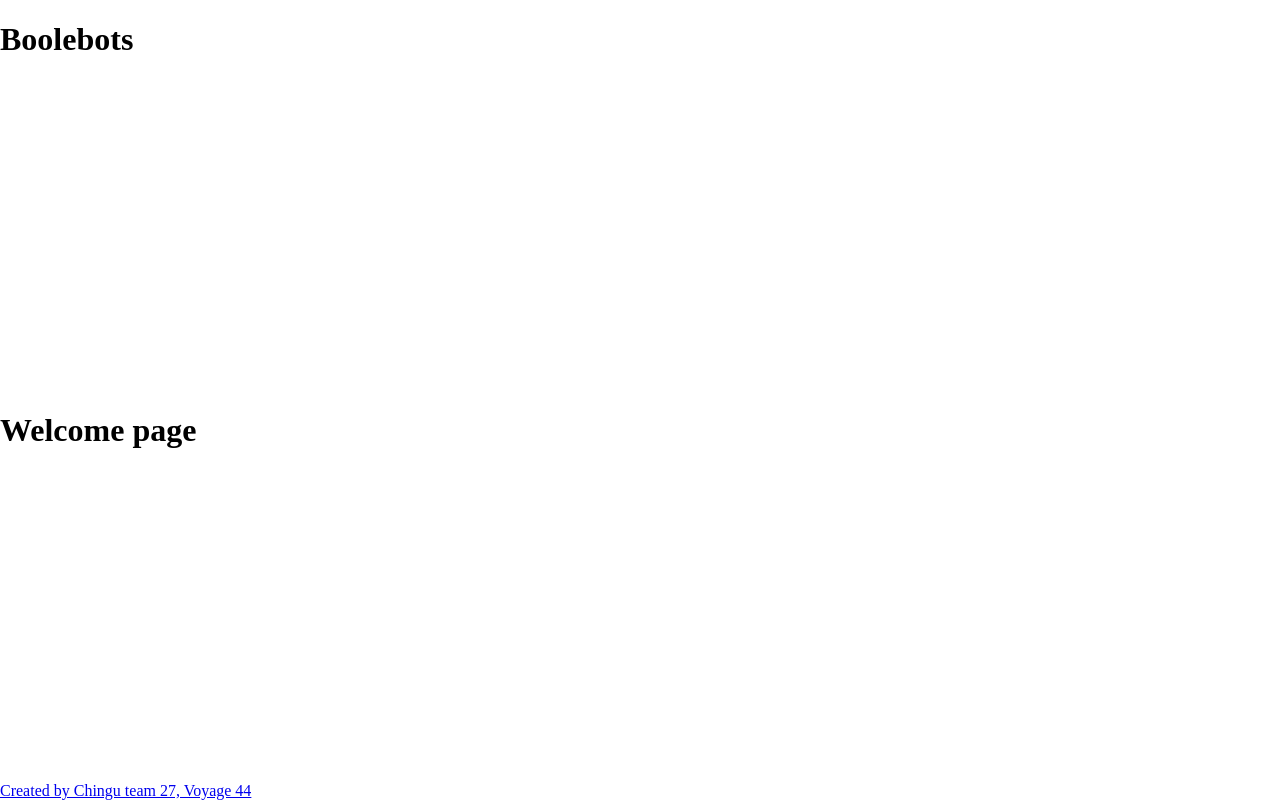
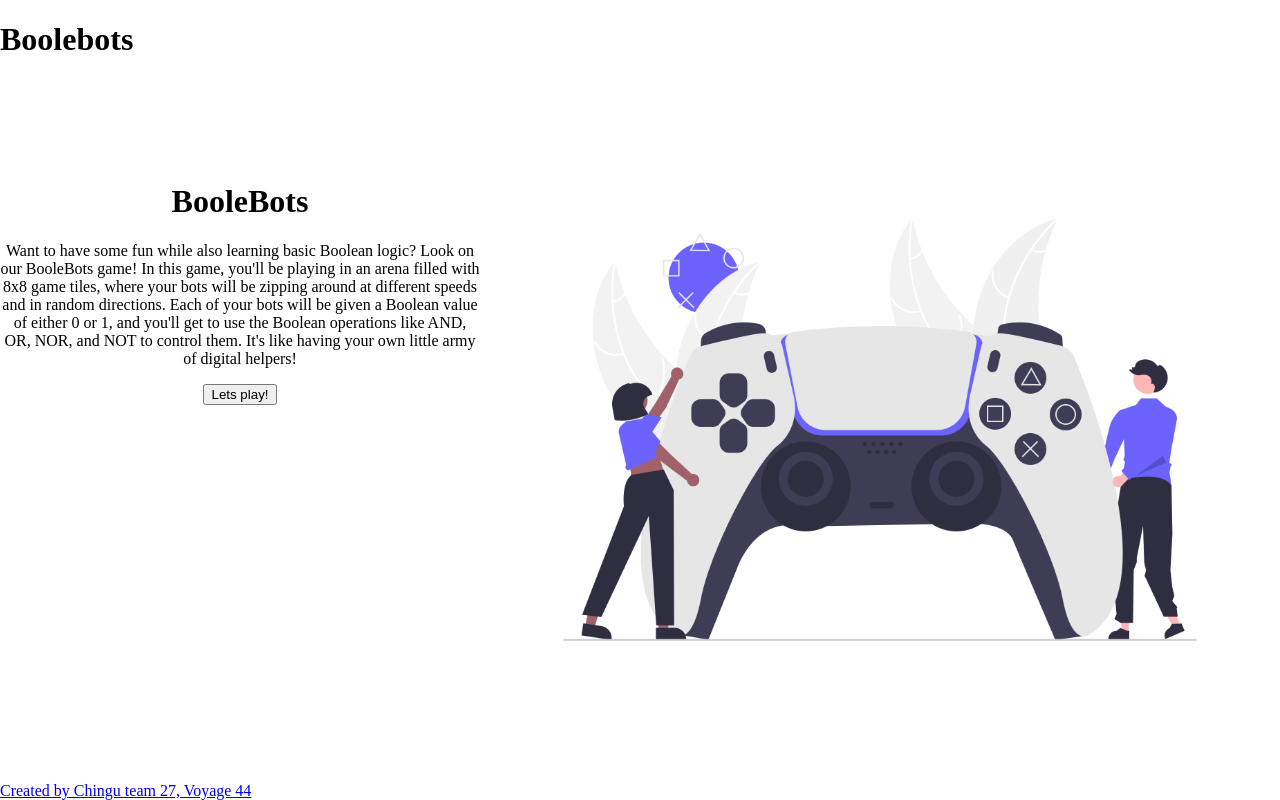
Before and after one commit to chingu-voyages/v44-tier2-team-27, a React (Vite) app: page / in a window 1280 px wide. Built offline with nearby package versions, Linux system fonts and the light colour scheme.

Commit message:
feat: add welcomePage

```diff
--- a/src/app.tsx
+++ b/src/app.tsx
@@ -1,4 +1,4 @@
-import { WelcomePage } from "./components/WelocmePage";
+import { WelcomePage } from "./components/WelcomePage";
 import { Layout } from "./components/layout/Layout";
 
 function App() {
--- /dev/null
+++ b/src/components/WelcomePage.tsx
@@ -0,0 +1,22 @@
+import welcomeImage from "../assets/images/games.png";
+import "../styles/components/welcomePage.css";
+export const WelcomePage = () => {
+  return (
+    <div className="welcomePageWrapper">
+      <div className="welcomeText">
+        <h1>BooleBots</h1>
+        <p>
+          Want to have some fun while also learning basic Boolean logic? Look on our BooleBots game! In this game,
+          you'll be playing in an arena filled with 8x8 game tiles, where your bots will be zipping around at different
+          speeds and in random directions. Each of your bots will be given a Boolean value of either 0 or 1, and you'll
+          get to use the Boolean operations like AND, OR, NOR, and NOT to control them. It's like having your own little
+          army of digital helpers!
+        </p>
+        <button>Lets play!</button>
+      </div>
+      <div className="welcomeImage">
+        <img src={welcomeImage}></img>
+      </div>
+    </div>
+  );
+};
--- a/src/components/WelocmePage.tsx
+++ /dev/null
@@ -1,3 +0,0 @@
-export const WelcomePage = () => {
-  return <h1>Welcome page</h1>;
-};
--- /dev/null
+++ b/src/styles/components/welcomePage.css
@@ -0,0 +1,9 @@
+.welcomePageWrapper {
+  display: flex;
+  flex-direction: row;
+  text-align: center;
+}
+
+.welcomeImage img {
+  width: 800px;
+}
```
Also changed, not shown: src/assets/images/games.png (added).
